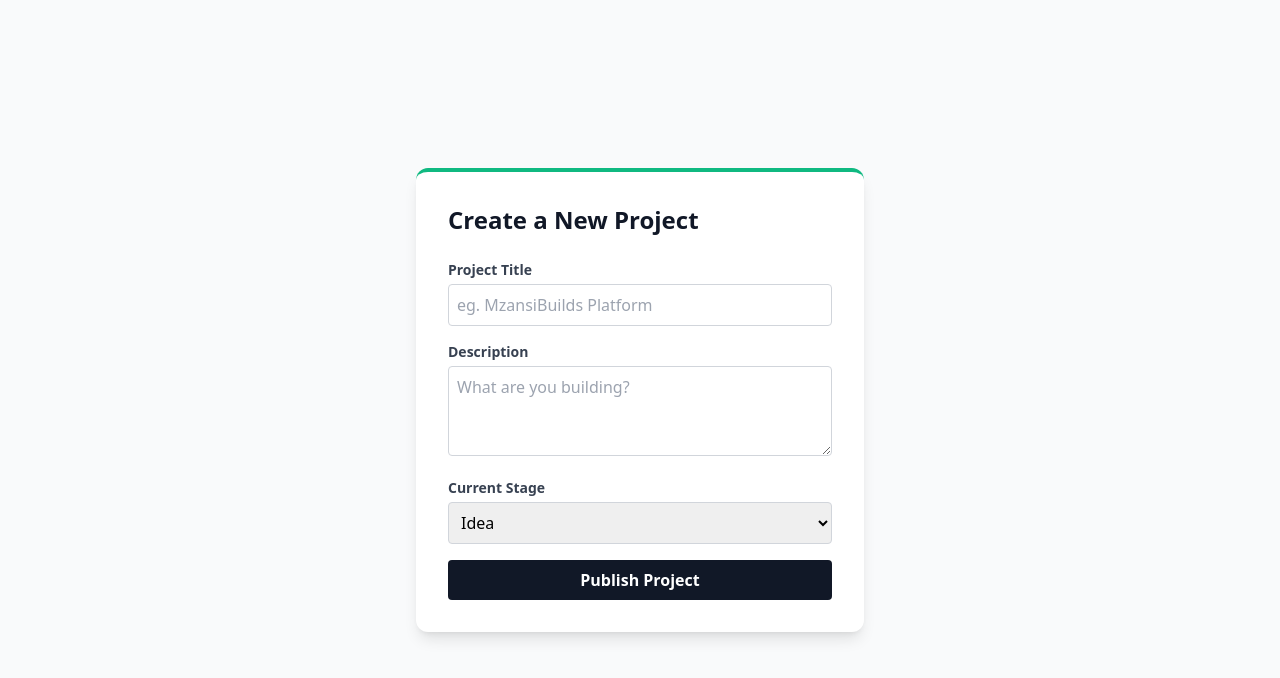
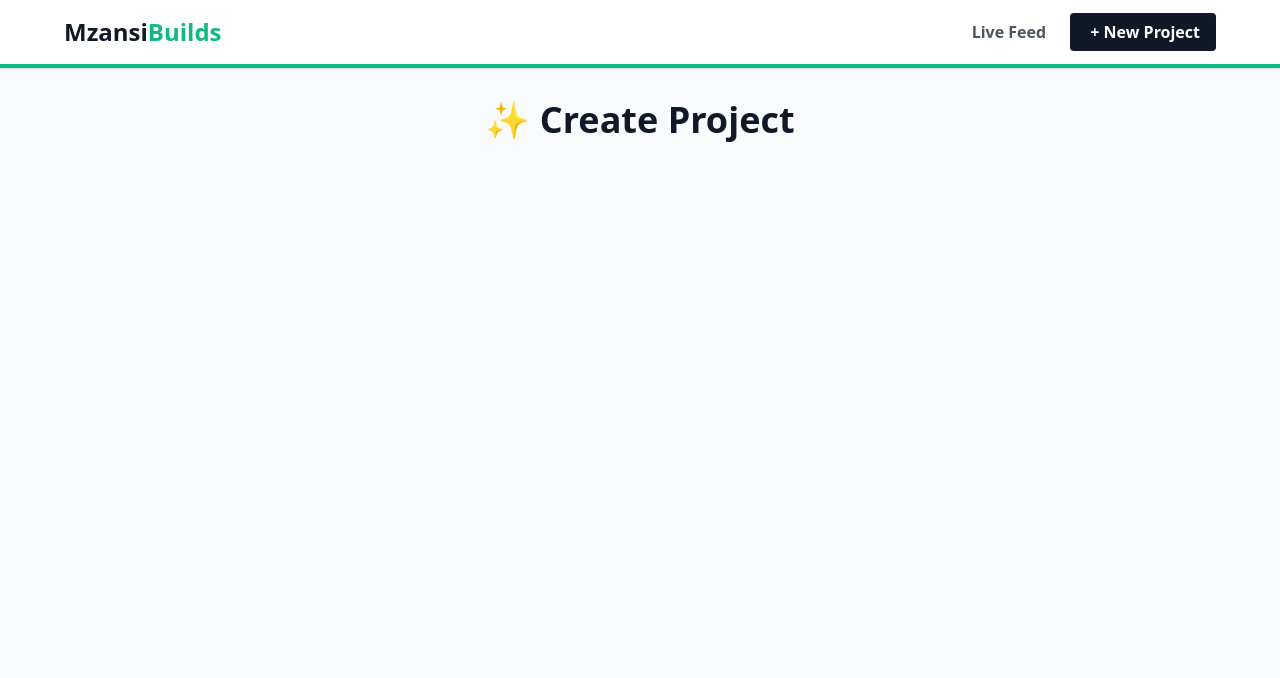
Before and after one commit to Raihan-Mohd/mzansibuilds, a Vue app in the folder frontend/: page /create in a window 1280 px wide. Shown: the top 678 px of the page. Built offline with nearby package versions, Linux system fonts and the light colour scheme.

Commit message:
feat: implemented vue router for multi-page navigation

```diff
--- a/frontend/src/App.vue
+++ b/frontend/src/App.vue
@@ -1,73 +1,28 @@
 <script setup>
-import { ref } from 'vue';
-import axios from 'axios';
-
-const title = ref('');
-const description = ref('');
-const stage = ref('Idea');
-
-const submitProject = async () => {
-  try {
-    const projectData = {
-      title: title.value,
-      description: description.value,
-      stage: stage.value,
-      status: 'in-progress'
-    };
-
-    const response = await axios.post('http://localhost:5000/api/projects', projectData);
-
-    alert('Success! ' + response.data.message);
-    title.value = '';
-    description.value = '';
-
-  } catch (error) {
-    console.error(error);
-    alert('Axios crashed. Check that the backend is running');
-  }
-};
+import { RouterLink, RouterView } from 'vue-router'
 </script>
 
 <template>
-  <div class="min-h-screen bg-mzansi-light flex items-center justify-center p-6">
+  <div class="min-h-screen bg-mzansi-light font-sans flex flex-col">
 
-    <div class="bg-white p-8 rounded-xl shadow-lg w-full max-w-md border-t-4 border-mzansi-green">
-      <h1 class="text-2xl font-bold text-mzansi-dark mb-6">Create a New Project</h1>
+    <nav class="bg-white shadow border-b-4 border-mzansi-green p-4">
+      <div class="max-w-6xl mx-auto flex justify-between items-center">
+        <RouterLink to="/" class="text-2xl font-extrabold text-mzansi-dark">
+          Mzansi<span class="text-mzansi-green">Builds</span>
+        </RouterLink>
 
-      <form @submit.prevent="submitProject" class="space-y-4">
+        <div class="space-x-6 font-semibold">
+          <RouterLink to="/feed" class="text-gray-600 hover:text-mzansi-green">Live Feed</RouterLink>
+          <RouterLink to="/create" class="bg-mzansi-dark text-white px-4 py-2 rounded hover:bg-mzansi-green">
+            + New Project
+          </RouterLink>
+        </div>
+      </div>
+    </nav>
 
-        <div>
-          <label class="block text-sm font-semibold text-gray-700">Project Title</label>
-          <input v-model="title" type="text" required
-                 class="mt-1 w-full p-2 border border-gray-300 rounded focus:ring-2 focus:ring-mzansi-green outline-none"
-                 placeholder="eg. MzansiBuilds Platform">
-        </div>
-
-        <div>
-          <label class="block text-sm font-semibold text-gray-700">Description</label>
-          <textarea v-model="description" required rows="3"
-                    class="mt-1 w-full p-2 border border-gray-300 rounded focus:ring-2 focus:ring-mzansi-green outline-none"
-                    placeholder="What are you building?"></textarea>
-        </div>
-
-        <div>
-          <label class="block text-sm font-semibold text-gray-700">Current Stage</label>
-          <select v-model="stage"
-                  class="mt-1 w-full p-2 border border-gray-300 rounded focus:ring-2 focus:ring-mzansi-green outline-none">
-            <option>Idea</option>
-            <option>Prototyping</option>
-            <option>Development</option>
-            <option>Testing</option>
-          </select>
-        </div>
-
-        <button type="submit"
-                class="w-full bg-mzansi-dark text-white font-bold py-2 px-4 rounded hover:bg-mzansi-green transition duration-300">
-          Publish Project
-        </button>
-
-      </form>
-    </div>
+    <main class="flex-grow">
+      <RouterView />
+    </main>
 
   </div>
 </template>
--- a/frontend/src/main.js
+++ b/frontend/src/main.js
@@ -1,5 +1,9 @@
 import { createApp } from 'vue'
 import App from './App.vue'
+import router from './router'
 import './assets/main.css'
 
-createApp(App).mount('#app')
+const app = createApp(App)
+
+app.use(router)
+app.mount('#app')
--- /dev/null
+++ b/frontend/src/views/CreateView.vue
@@ -0,0 +1,5 @@
+<template>
+  <div class="p-8 text-center">
+    <h1 class="text-4xl font-bold text-mzansi-dark">✨ Create Project</h1>
+  </div>
+</template>
--- /dev/null
+++ b/frontend/src/views/FeedView.vue
@@ -0,0 +1,5 @@
+<template>
+  <div class="p-8 text-center">
+    <h1 class="text-4xl font-bold text-mzansi-dark">📡 Live Feed</h1>
+  </div>
+</template>
--- /dev/null
+++ b/frontend/src/views/HomeView.vue
@@ -0,0 +1,5 @@
+<template>
+  <div class="p-8 text-center">
+    <h1 class="text-4xl font-bold text-mzansi-green">🏠 Home Page</h1>
+  </div>
+</template>
```
Also changed, not shown: frontend/src/router.js (added, +17 -0 lines).
